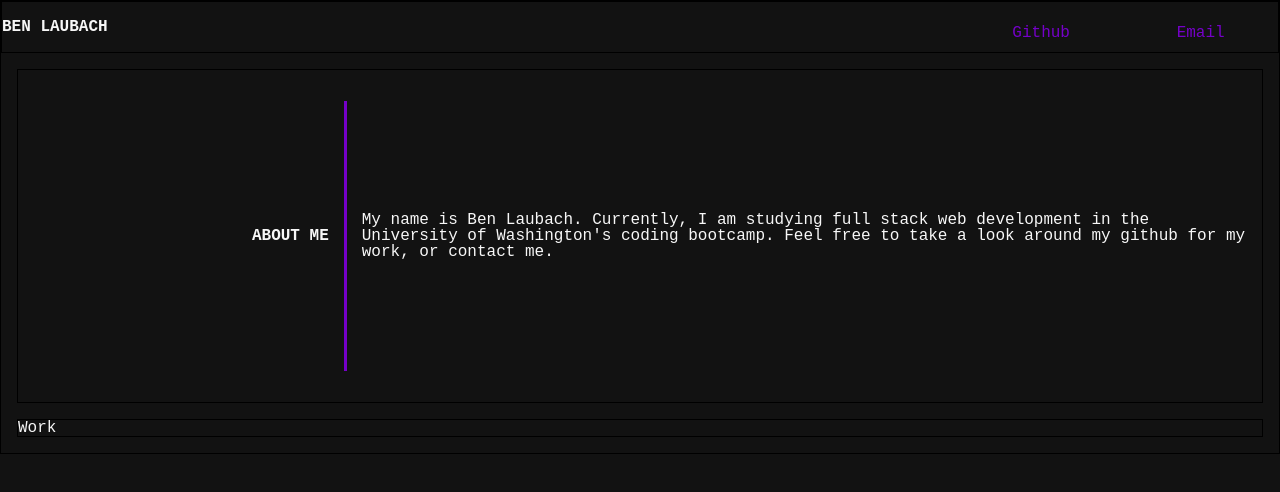
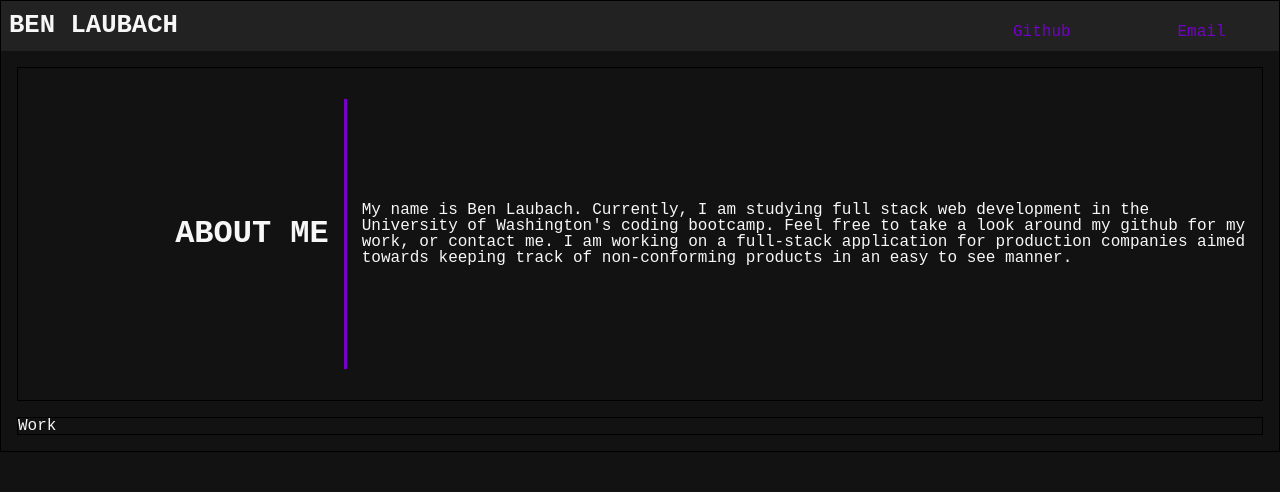
Before and after one commit to blaubachs/portfolio, a React (Create React App) app: page / in a window 1280 px wide. Shown: the top 492 px of the page. Built offline with nearby package versions, Linux system fonts and the light colour scheme; a web font is replaced by a local one.

Commit message:
adjusted font sizes for about me section

```diff
--- a/src/components/Hero.js
+++ b/src/components/Hero.js
@@ -10,7 +10,10 @@ export default function Hero() {
         <p>
           My name is Ben Laubach. Currently, I am studying full stack web
           development in the University of Washington's coding bootcamp. Feel
-          free to take a look around my github for my work, or contact me.
+          free to take a look around my github for my work, or contact me. I am
+          working on a full-stack application for production companies aimed
+          towards keeping track of non-conforming products in an easy to see
+          manner.
         </p>
       </section>
     </div>
--- a/src/index.css
+++ b/src/index.css
@@ -40,12 +40,17 @@ code {
 }
 
 .nav {
-  border: 1px solid black;
+  background: var(--elev-1);
   height: 50px;
   display: flex;
   flex-direction: row;
   align-items: center;
   justify-content: space-between;
+}
+
+.nav h1 {
+  font-size: 160%;
+  padding-left: 0.5rem;
 }
 
 .nav ul {
@@ -75,6 +80,7 @@ code {
   width: 25%;
   height: 90%;
   display: flex;
+  font-size: 200%;
   flex-direction: column;
   align-items: flex-end;
   justify-content: center;
@@ -89,3 +95,7 @@ code {
   padding-left: 15px;
   align-items: center;
 }
+
+.right-side p {
+  text-align: start;
+}
```
